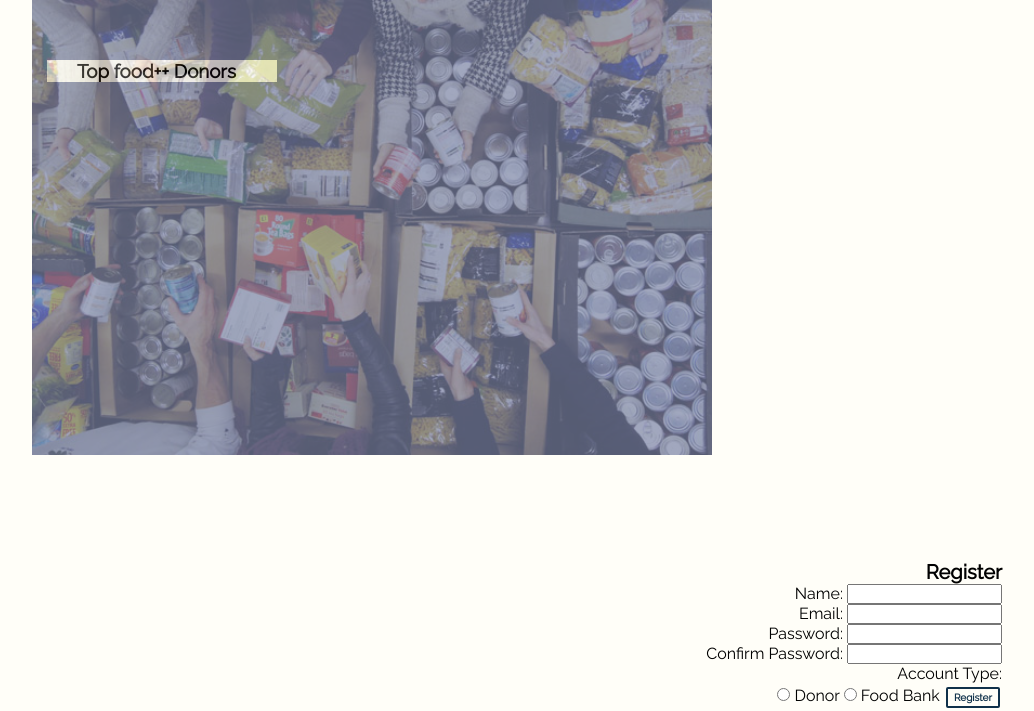
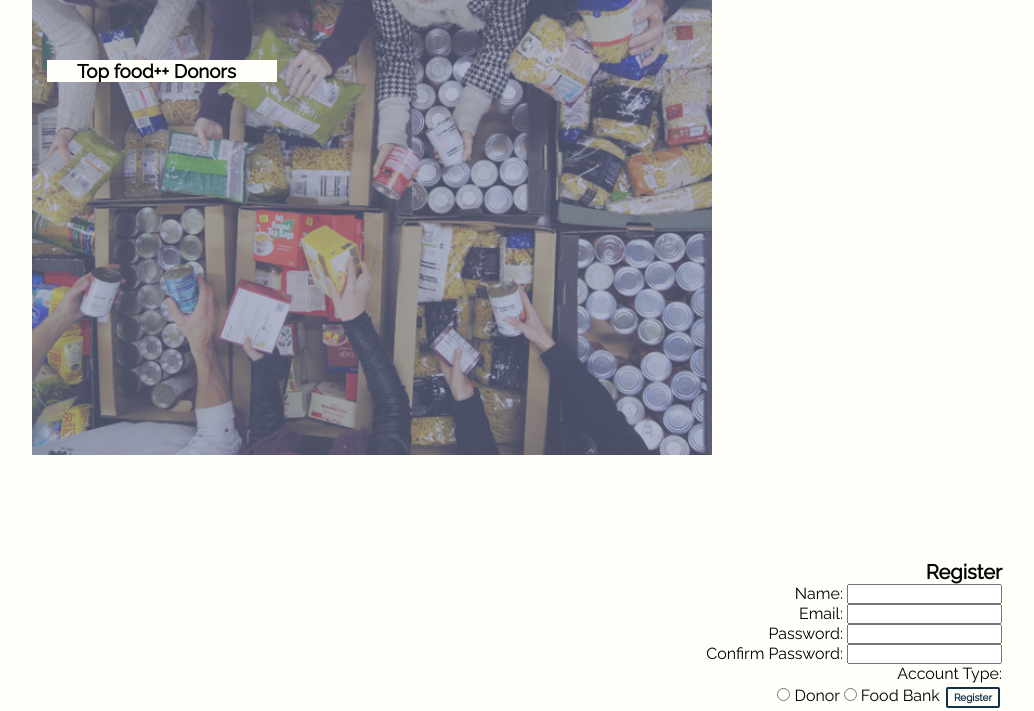
Before and after one commit to punkty/foodplusplus, a Django app: template apps/login/templates/login/index.html in a window 1280 px wide. Shown: the part 51-762 px from the top of the page, without its empty margins (138-1172 px from the left). Run offline with Django 3.2, Linux system fonts and the light colour scheme; the template is opened without the code that fills it, so the values that code supplies are empty; parts of the project's set-up code (start-up, migrations or seed data) failed here and were passed over.

Commit message:
final style for login page

```diff
--- a/apps/login/static/login/login.css
+++ b/apps/login/static/login/login.css
@@ -26,8 +26,7 @@ header form {
     text-align: right;
 }
 .img_filter {
-    background: #7b83a4;
-    opacity: .7;
+    background-color: rgba(123,131,164, 0.6);
     height: 455px;
     width:680px;
     display: inline-block;
```
